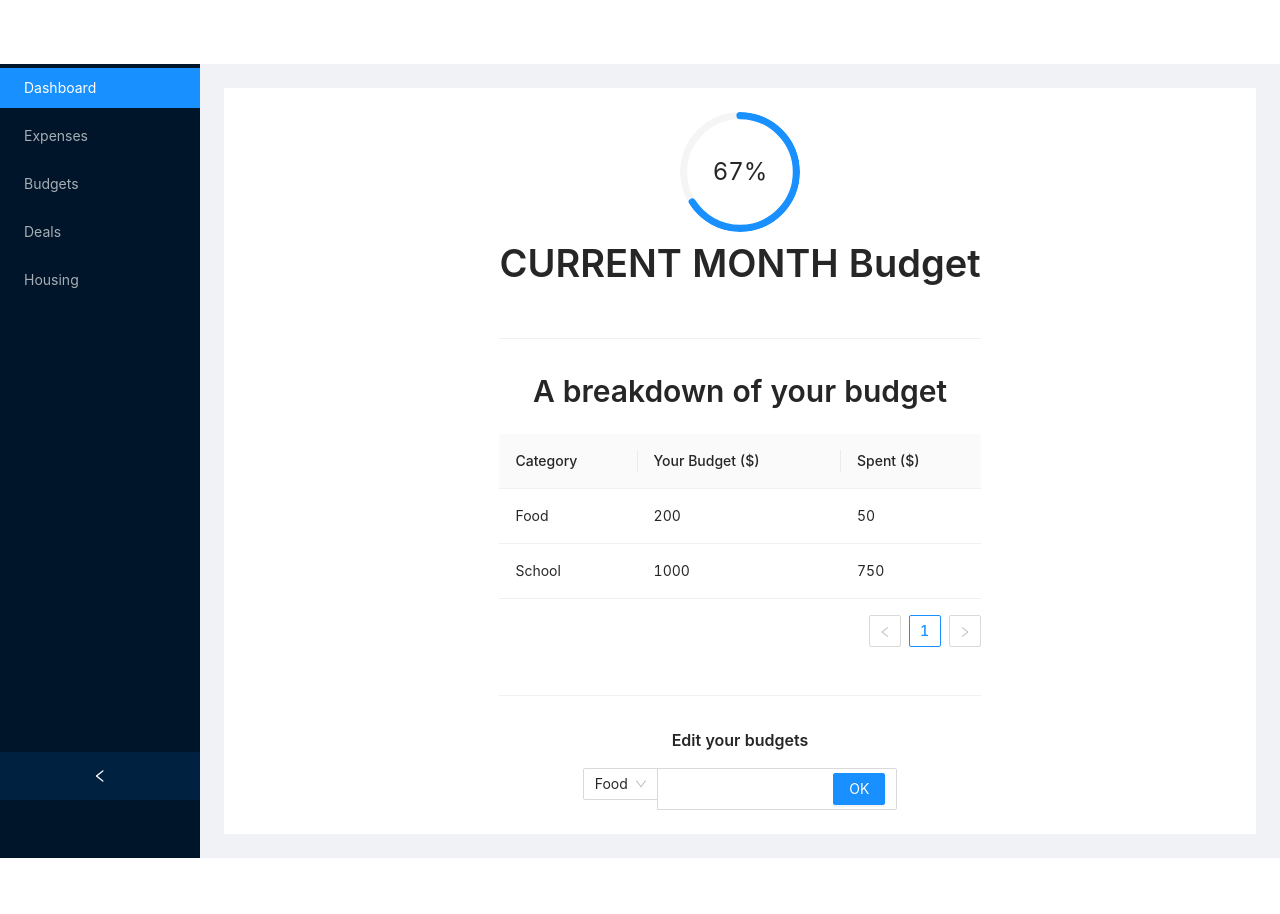
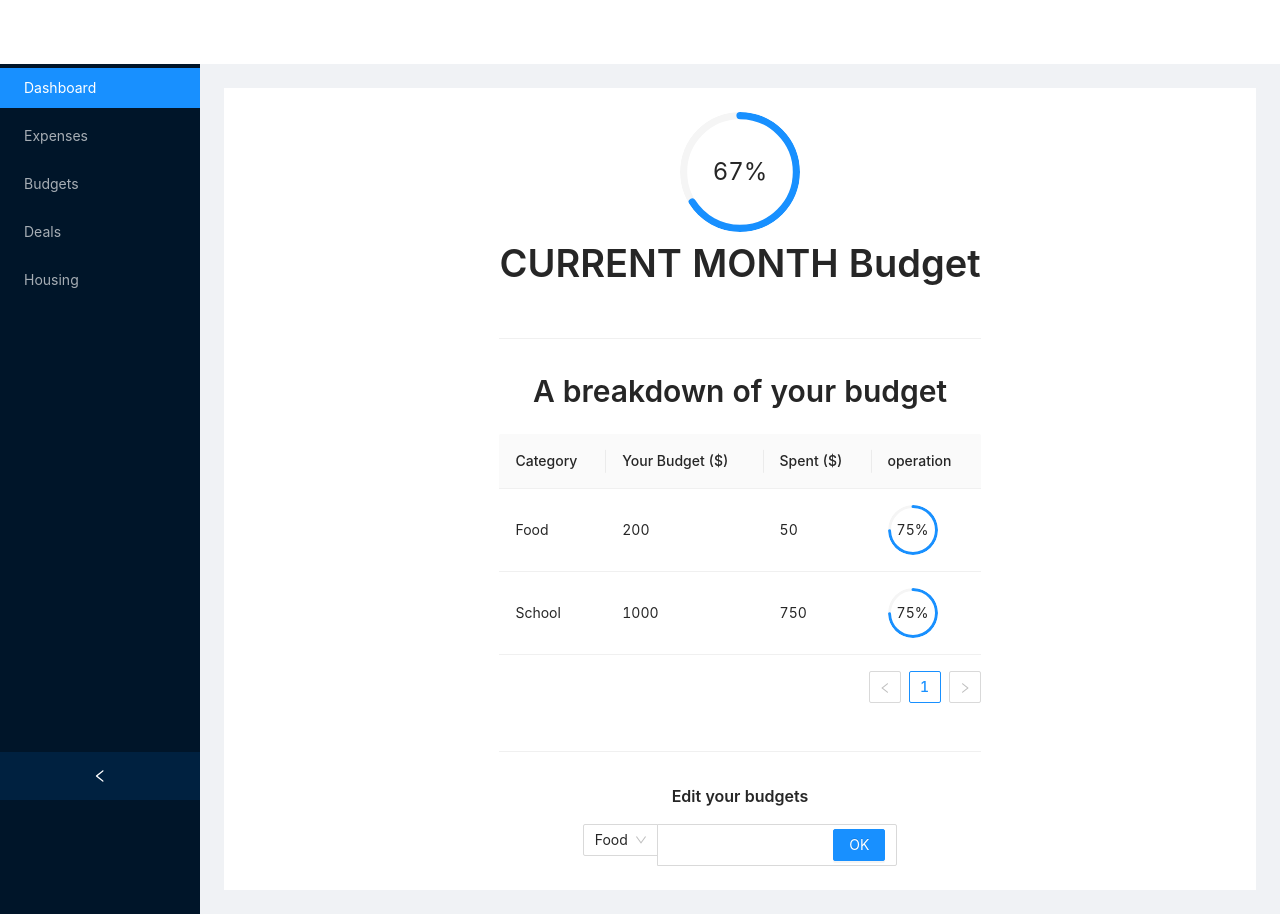
Before and after one commit to sagarthomas/studlife, a React (Create React App) app: page /budgets in a window 1280 px wide. Before the commit the page ends 858 px from the top, so only its background shows below. Built offline with nearby package versions, Linux system fonts and the light colour scheme.

Commit message:
Added percentages in budget table

```diff
--- a/src/components/BudgetPage.js
+++ b/src/components/BudgetPage.js
@@ -60,6 +60,12 @@ class BudgetPage extends React.Component {
 
   }
 
+  setCurrentEdit(cat) {
+    this.setState({
+      currentEditCategory: cat
+    })
+  }
+
   render() {
 
     const { Title } = Typography;
@@ -80,6 +86,12 @@ class BudgetPage extends React.Component {
         title: 'Spent ($)',
         dataIndex: 'spent',
         key: 'spent',
+      },
+      {
+        title: 'operation',
+        dataIndex: 'operation',
+        render: () =>
+          <Progress percent="75" type="circle" width="50px" />
       },
     ];
 
```
